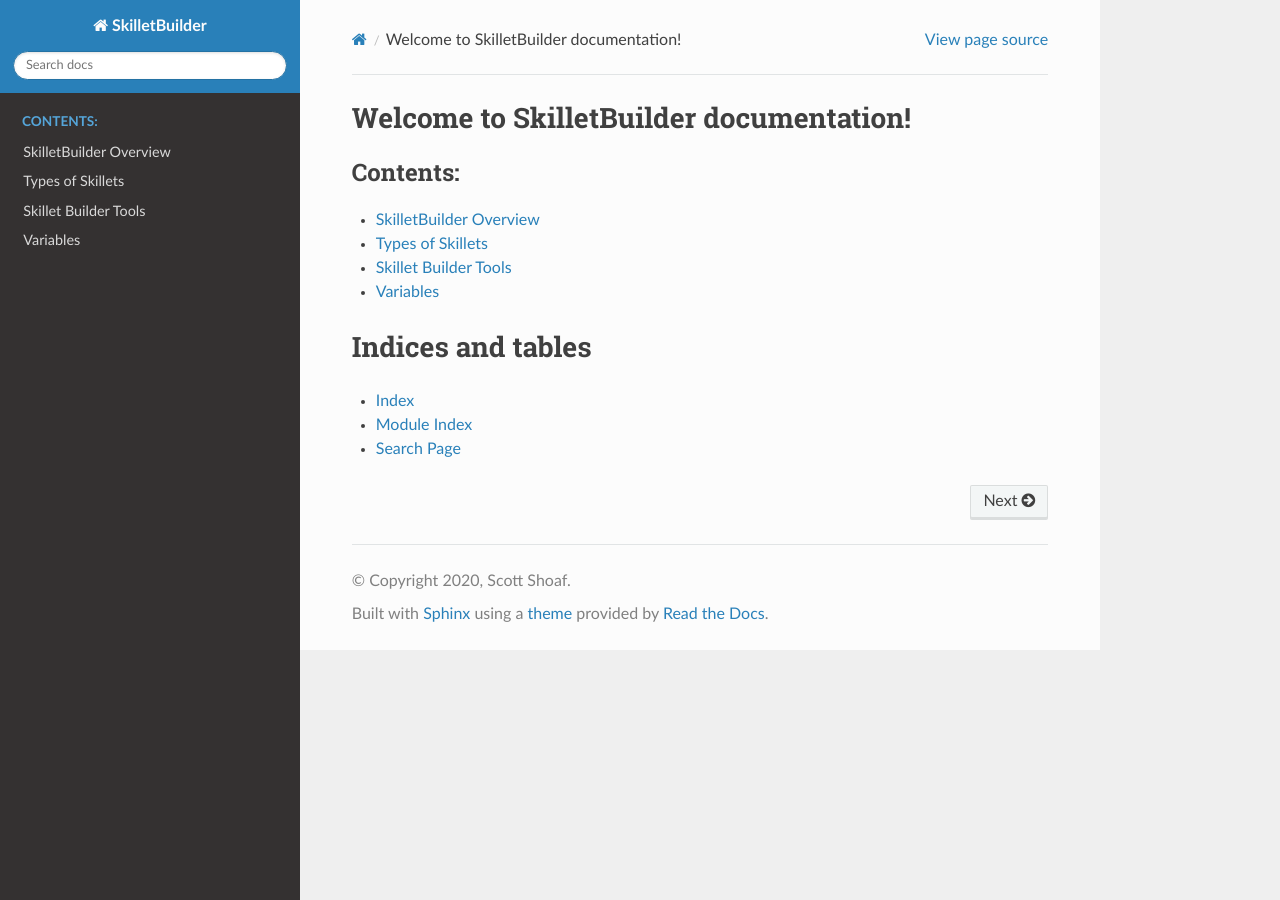
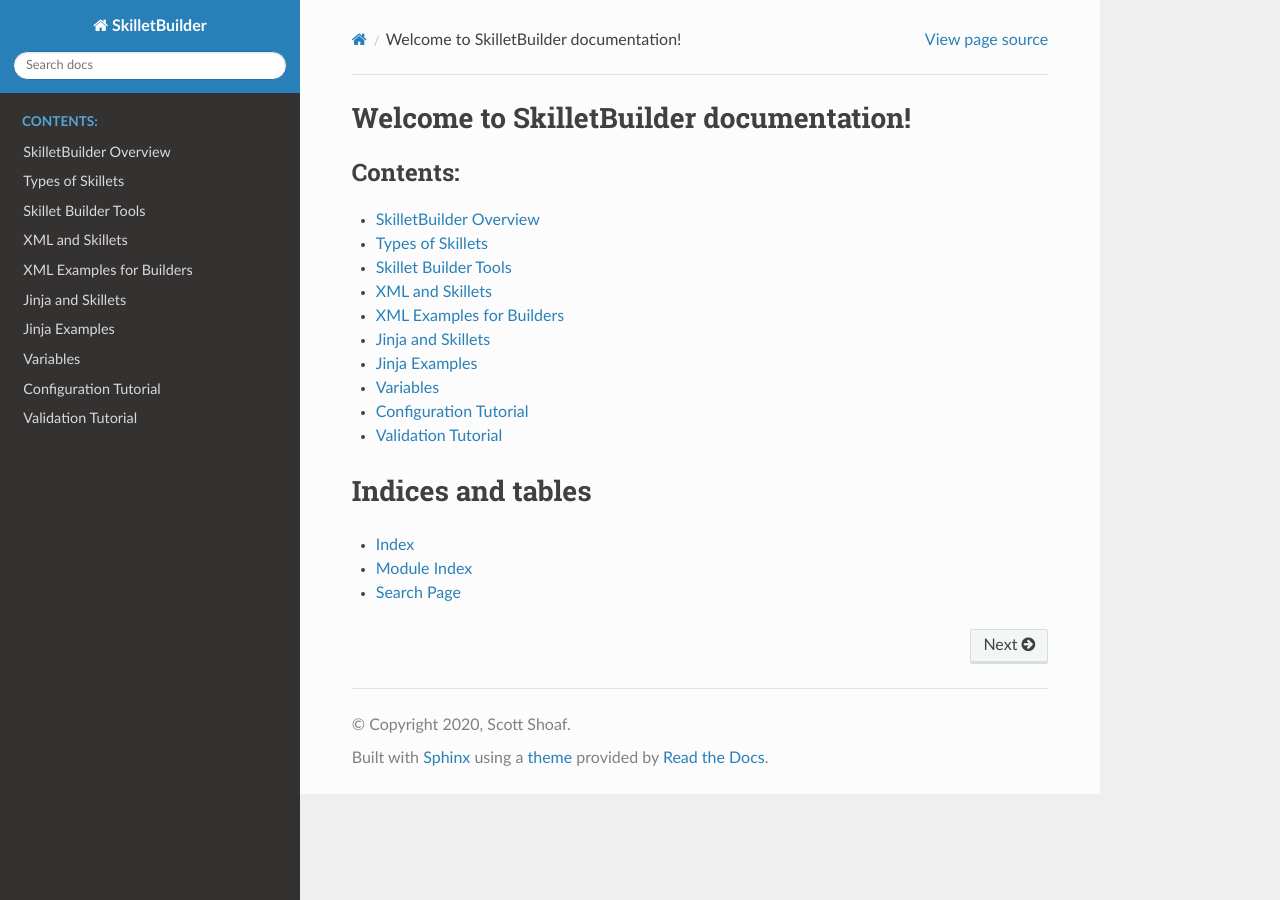
Before and after one commit to PaloAltoNetworks/SkilletBuilder, a Sphinx documentation site: the page built from docs/index.rst, in a window 1280 px wide. Built offline with Sphinx 7.4.7 and the Read the Docs theme 2.0.0, drawn with Linux system fonts in a browser that asks for light colours.

Commit message:
add placeholders for new content

```diff
--- a/docs/index.rst
+++ b/docs/index.rst
@@ -13,7 +13,13 @@
    overview
    skillet_types
    builder_tools
+   xml
+   xml_parsing_examples
+   jinja
+   jinja_examples
    variables
+   tutorial_config
+   tutorial_validation
 
 
 Indices and tables
--- /dev/null
+++ b/docs/jinja.rst
@@ -0,0 +1,18 @@
+Jinja and Skillets
+==================
+
+content needed to build skillets
+
+Jinja variables
+---------------
+
+{{ var }} syntax
+if conditionals
+for loops
+
+Jinja filters
+-------------
+
+| syntax
+built-in filters
+custom filters for validations
--- /dev/null
+++ b/docs/jinja_examples.rst
@@ -0,0 +1,9 @@
+Jinja Examples
+==============
+
+set of variable and filtering examples
+
+mix of local and pointers to existing skillets
+
+cover some context of capture-outputs for validations
+examples of if and for loop in xml files
--- /dev/null
+++ b/docs/tutorial_config.rst
@@ -0,0 +1,6 @@
+Configuration Tutorial
+======================
+
+start to finish tutorial to build a config skillet
+
+Will align with the video content
--- /dev/null
+++ b/docs/xml_parsing_examples.rst
@@ -0,0 +1,6 @@
+XML Examples for Builders
+=========================
+
+parsing examples to get values, lists, and elements
+
+some local and some are pointers to existing skillets
```
Also changed, not shown: docs/tutorial_validation.rst (added, +7 -0 lines), docs/xml.rst (added, +18 -0 lines).
